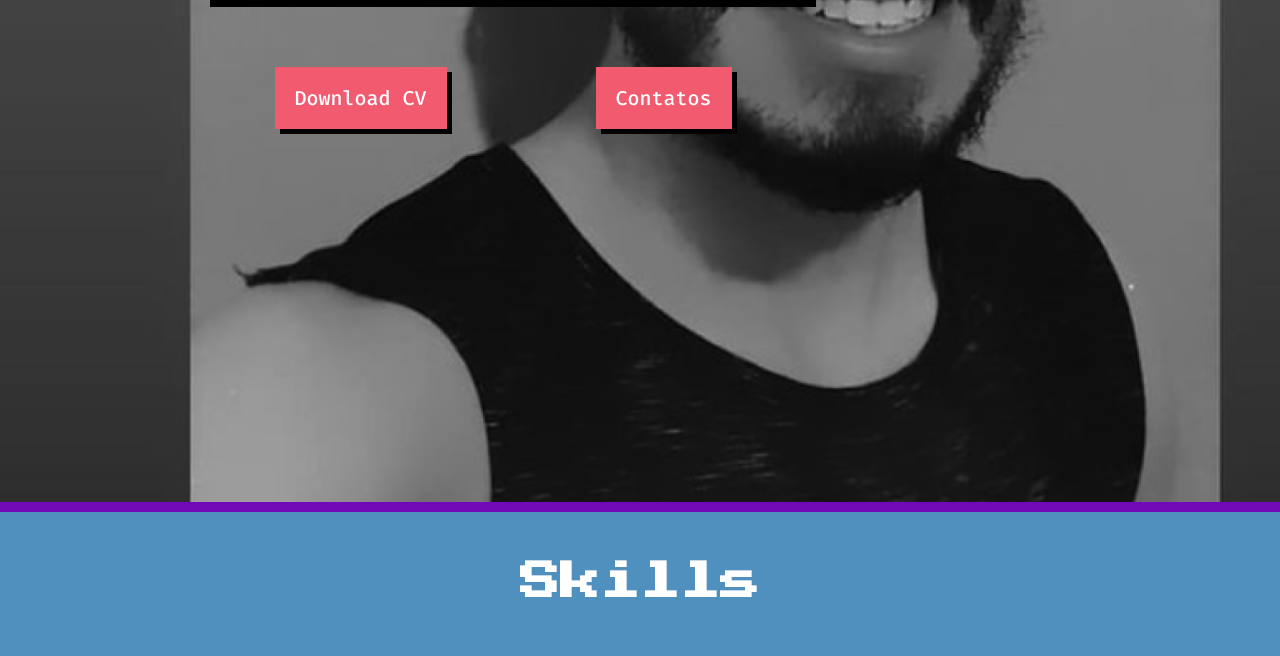
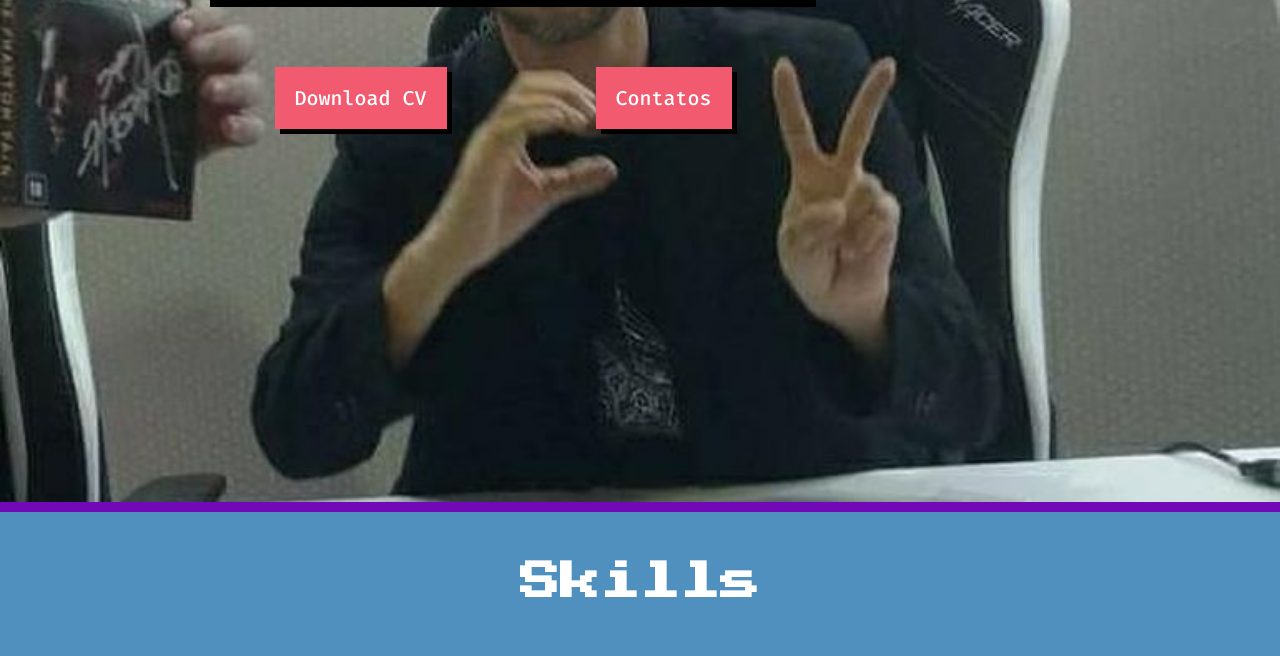
Before and after one commit to geraldocoil/Portifolio, a plain HTML site: page index.html in a window 1280 px wide. Shown: the part 365-1021 px from the top of the page. Drawn offline with Linux system fonts and the light colour scheme.

Commit message:
change banner

```diff
--- a/css/components/main-banner.css
+++ b/css/components/main-banner.css
@@ -1,6 +1,6 @@
 .main-banner {
     box-sizing: border-box;
-    background-image: url(/assets/img/photo.png);
+    background-image: url(/assets/img/cv.jpeg);
     background-repeat: no-repeat;
     background-size: cover;
     background-position: 0px 25%;
```
Also changed, not shown: index.html (line endings or trailing spaces).
